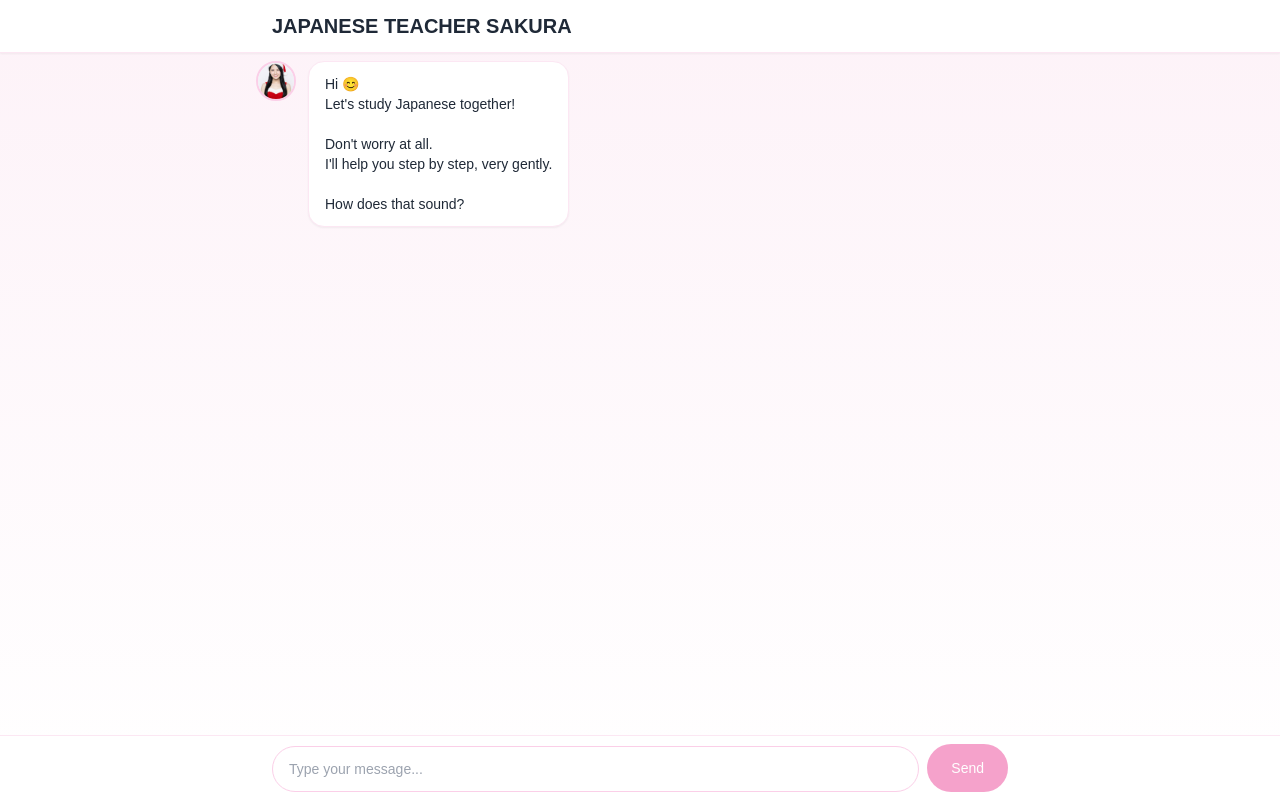
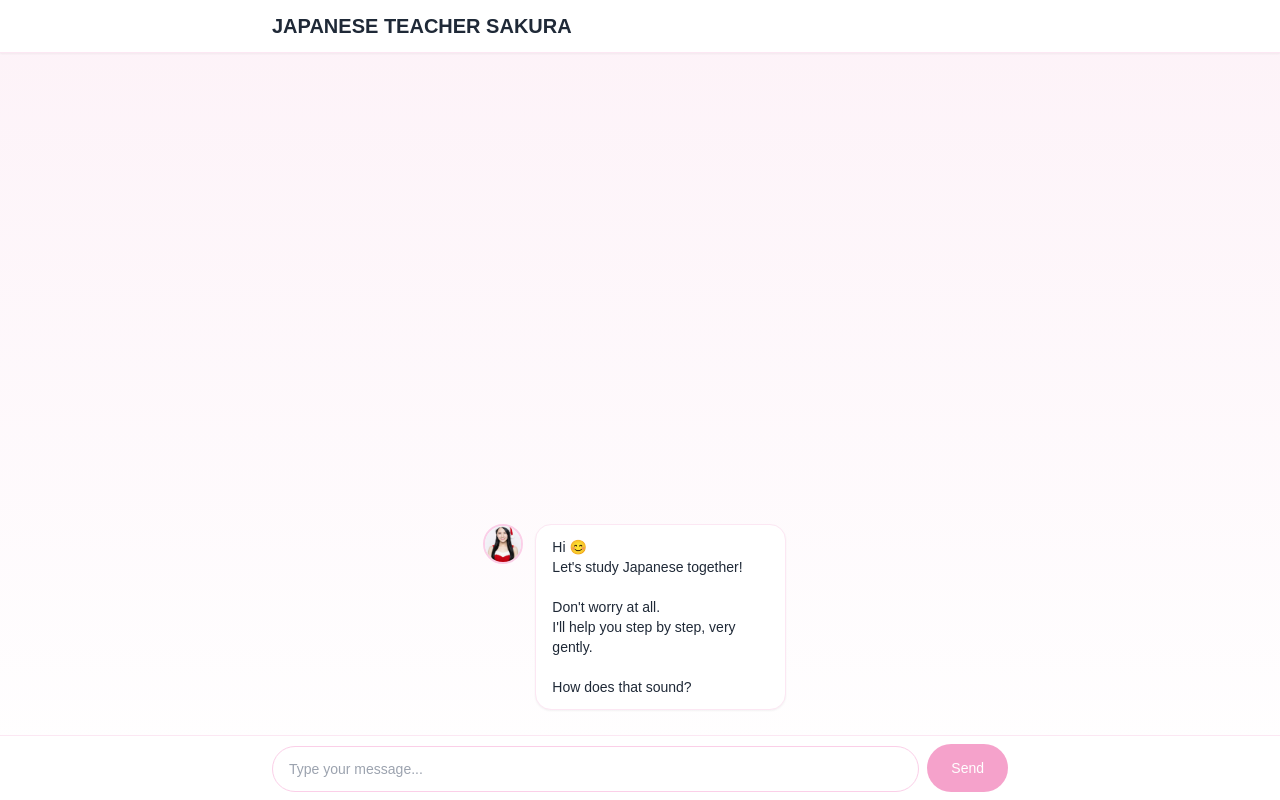
Before and after one commit to TakumiNittono/sakura, a Next.js app: page / in a window 1280 px wide. Built offline with nearby package versions, Linux system fonts and the light colour scheme.

Commit message:
Fix: Messages start from bottom near input bar instead of top

```diff
--- a/app/page.tsx
+++ b/app/page.tsx
@@ -39,8 +39,16 @@ export default function Home() {
   };
 
   useEffect(() => {
-    // メッセージが追加されたら常に下にスクロール（古いメッセージが上に上がる）
-    scrollToBottom(messages.length === 1);
+    // 初回表示時とメッセージ追加時に下にスクロール
+    if (messages.length === 1) {
+      // 初回は即座に下にスクロール
+      setTimeout(() => {
+        scrollToBottom(true);
+      }, 100);
+    } else {
+      // 新しいメッセージ追加時はスムーズに下にスクロール
+      scrollToBottom(false);
+    }
   }, [messages]);
 
   const handleSendMessage = async (content: string) => {
@@ -85,10 +93,10 @@ export default function Home() {
       </header>
       <div
         ref={messagesContainerRef}
-        className="flex-1 overflow-y-auto px-2 sm:px-4 py-2"
-        style={{ minHeight: 0, WebkitOverflowScrolling: 'touch' }}
+        className="flex-1 overflow-y-auto px-2 sm:px-4"
+        style={{ minHeight: 0, WebkitOverflowScrolling: 'touch', display: 'flex', flexDirection: 'column' }}
       >
-        <div className="max-w-3xl mx-auto space-y-3 sm:space-y-4 pb-2">
+        <div className="max-w-3xl mx-auto space-y-3 sm:space-y-4 flex-1 flex flex-col justify-end pb-2">
           {messages.map((message, index) => (
             <ChatMessage
               key={index}
@@ -102,7 +110,7 @@ export default function Home() {
               content="..."
             />
           )}
-          <div ref={messagesEndRef} style={{ height: '1px' }} />
+          <div ref={messagesEndRef} style={{ height: '1px', flexShrink: 0 }} />
         </div>
       </div>
       <ChatInput onSend={handleSendMessage} disabled={isLoading} />
```
